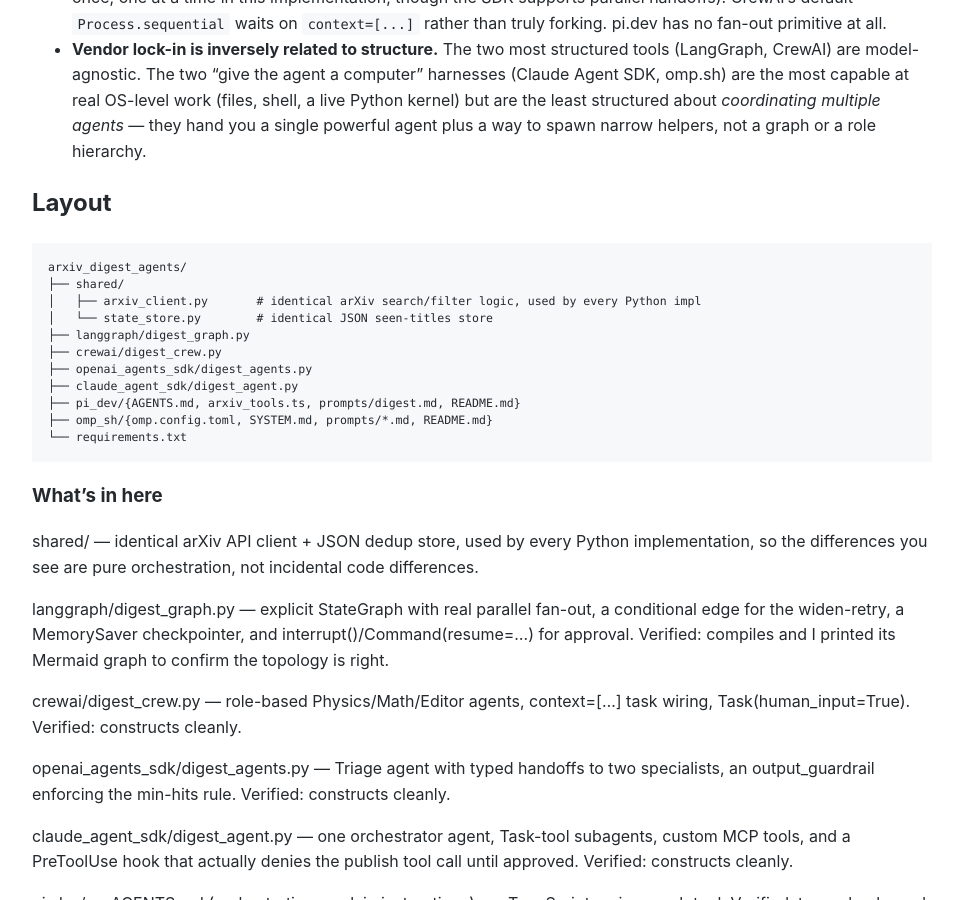
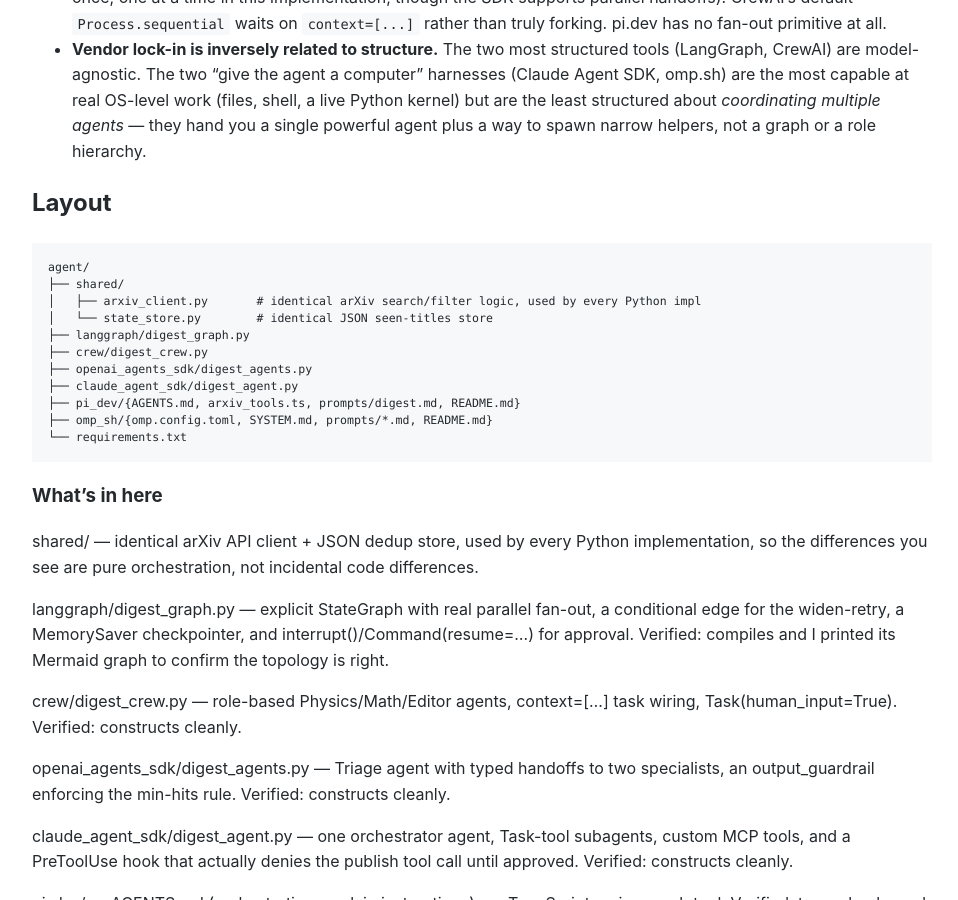
Before and after one commit to Michael-Lubinsky/michael-lubinsky.github.com, a Jekyll site: the page built from agent/agent.md, in a window 1280 px wide and 900 px high, scrolled down 2423 px. Shown: the whole window, without its empty margins (158-1116 px from the left). Built offline with Jekyll 4.4.1, drawn with Linux system fonts in a browser that asks for light colours; our own code applies the rules of GitHub Pages for plain Markdown files.

Commit message:
Fix path for digest_crew.py in documentation

````diff
--- a/agent/agent.md
+++ b/agent/agent.md
@@ -91,12 +91,12 @@
 ## Layout
 
 ```
-arxiv_digest_agents/
+agent/
 ├── shared/
 │   ├── arxiv_client.py       # identical arXiv search/filter logic, used by every Python impl
 │   └── state_store.py        # identical JSON seen-titles store
 ├── langgraph/digest_graph.py
-├── crewai/digest_crew.py
+├── crew/digest_crew.py
 ├── openai_agents_sdk/digest_agents.py
 ├── claude_agent_sdk/digest_agent.py
 ├── pi_dev/{AGENTS.md, arxiv_tools.ts, prompts/digest.md, README.md}
@@ -111,7 +111,7 @@
 
 langgraph/digest_graph.py — explicit StateGraph with real parallel fan-out, a conditional edge for the widen-retry, a MemorySaver checkpointer, and interrupt()/Command(resume=...) for approval. Verified: compiles and I printed its Mermaid graph to confirm the topology is right.
 
-crewai/digest_crew.py — role-based Physics/Math/Editor agents, context=[...] task wiring, Task(human_input=True). Verified: constructs cleanly.
+crew/digest_crew.py — role-based Physics/Math/Editor agents, context=[...] task wiring, Task(human_input=True). Verified: constructs cleanly.
 
 openai_agents_sdk/digest_agents.py — Triage agent with typed handoffs to two specialists, an output_guardrail enforcing the min-hits rule. Verified: constructs cleanly.
 
````
